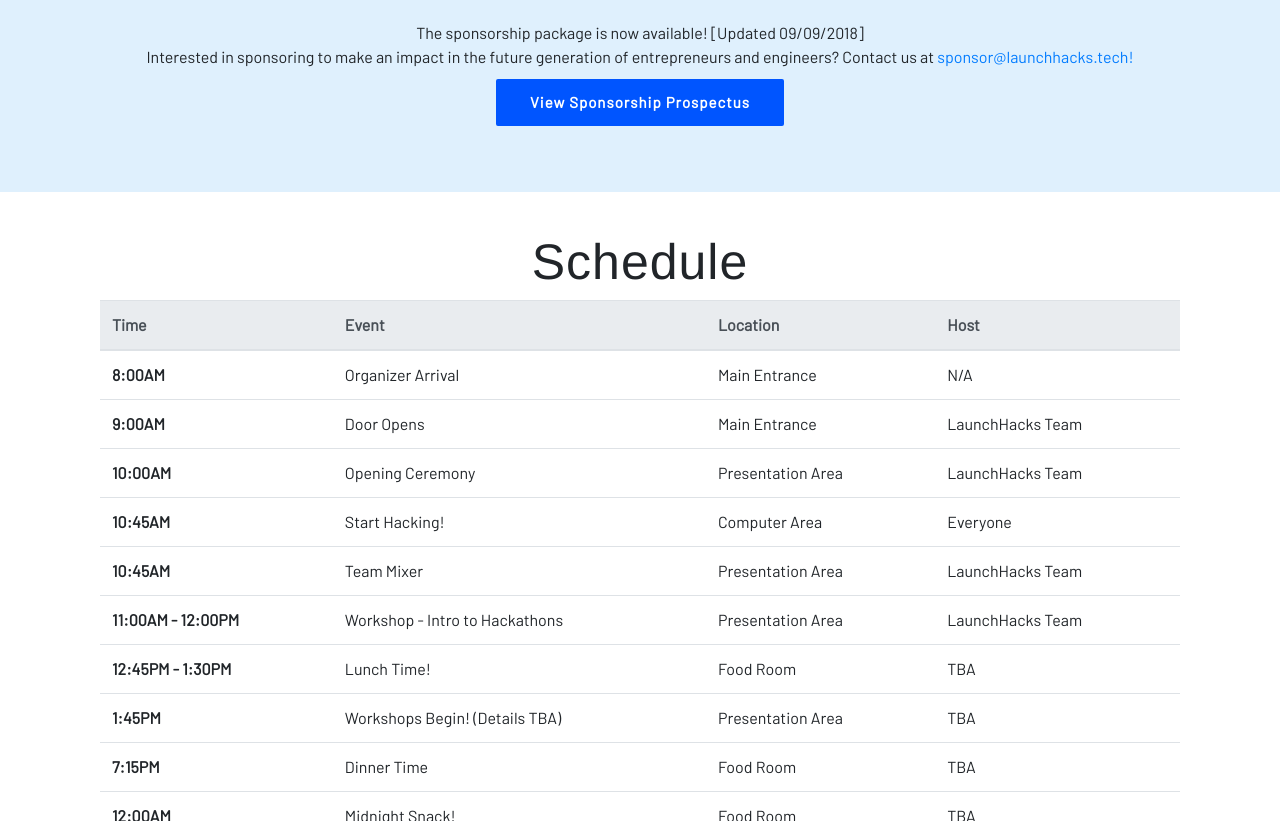
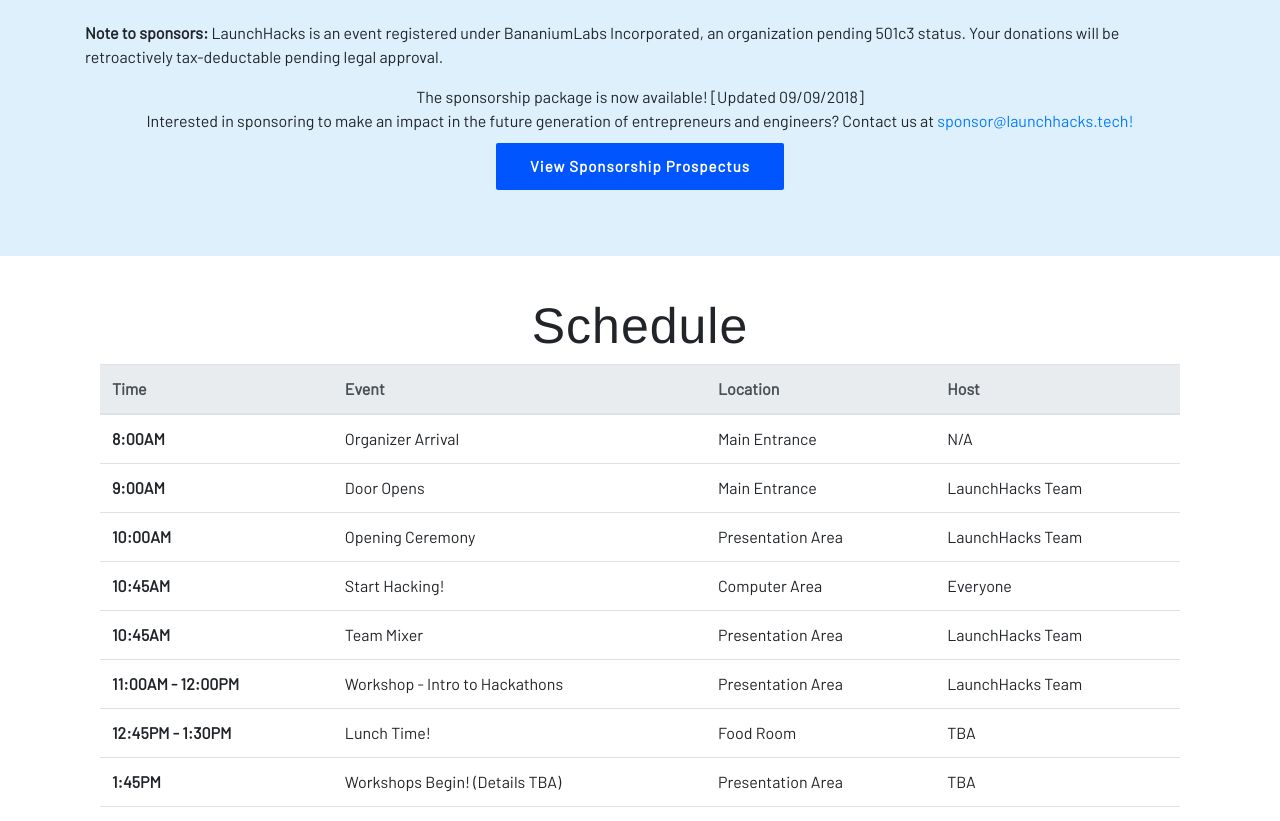
Before and after one commit to BananiumLabs/LaunchHacksSite, a website built with webpack: page index.html in a window 1280 px wide. Shown: the part 2145-2966 px from the top of the page. Built offline with nearby package versions, Linux system fonts and the light colour scheme.

Commit message:
Add 501c3 notice

```diff
--- a/resources/sponsor.html
+++ b/resources/sponsor.html
@@ -22,6 +22,9 @@
         </a>
     </div>
     <br>
+    <p><b>Note to sponsors: </b>LaunchHacks is an event registered under BananiumLabs Incorporated, an organization pending 501c3 status.
+        Your donations will be retroactively tax-deductable pending legal approval.
+    </p>
     <p class="text-center">The sponsorship package is now available! [Updated 09/09/2018]<br>
     Interested in sponsoring to make an impact in the future generation of entrepreneurs and engineers? Contact us at
         <a href="mailto:sponsor@launchhacks.tech">sponsor@launchhacks.tech!</a>
@@ -29,7 +32,6 @@
         <a id="downloadSP" class="btn btn-gudbutton" role="button" href="/files/prospectus09092.pdf" target="_blank">View Sponsorship Prospectus</a>
     </p>
 
-
     <!-- Change the email domain ^^^ -->
 
 </div>
```
Also changed, not shown: 1 other file.
